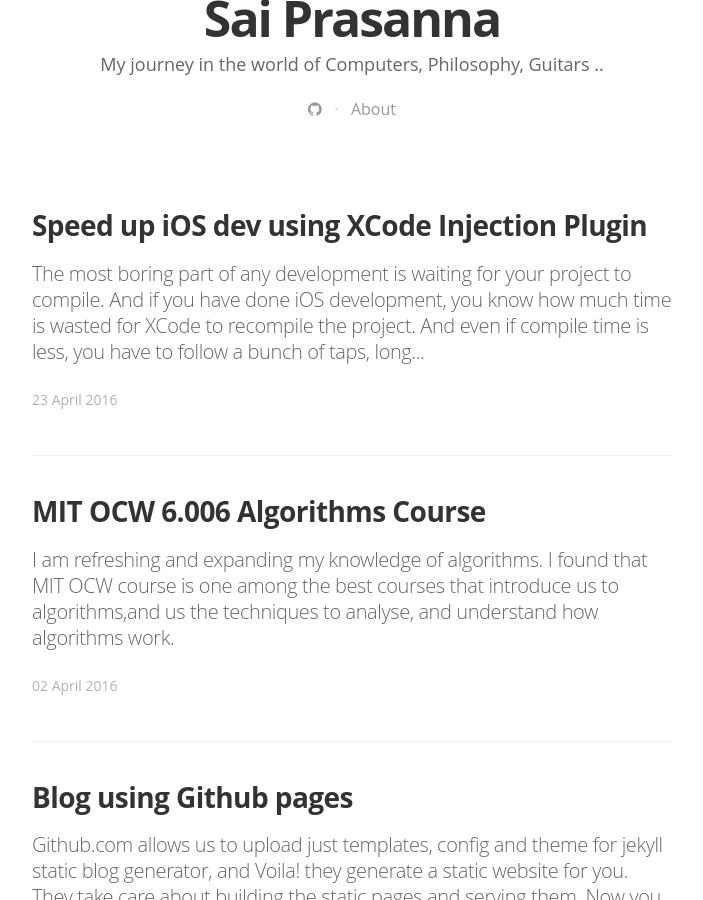
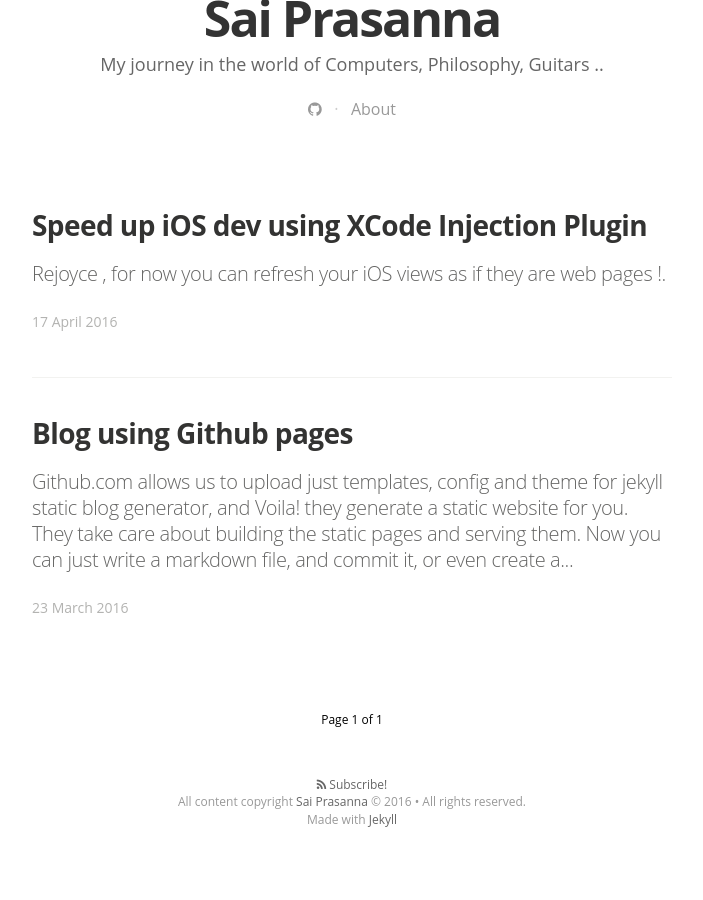
Before and after one commit to sai-prasanna/sai-prasanna.github.io, a Jekyll site: the page built from index.html, in a window 1280 px wide and 900 px high, scrolled down 541 px. Shown: the whole window, without its empty margins (288-991 px from the left). Built offline with Jekyll 4.4.1, drawn with Linux system fonts in a browser that asks for light colours; nearby versions of some CDN libraries; some web fonts are replaced; the list of posts is cut into pages by our own code; after the commit the page ends 1417 px from its top, so only the background shows below that.

Commit message:
Update Jekyll to latest, modify ios post

```diff
--- a/_posts/2016-04-02-MIT-OCW-Algorithms.md
+++ /dev/null
@@ -1,28 +0,0 @@
----
-layout: post
-title:  MIT OCW 6.006 Algorithms Course
-date:   2016-04-02
-categories: computer-science
-tags:  algorithms
----
-I am refreshing and expanding my knowledge of algorithms.
-I found that MIT OCW course is one among the best courses that
-introduce us to algorithms,and  us the techniques  to analyse, and
-understand how algorithms work.
-
-[MIT OCW 6.006 Introduction to Algorithms Fall 2011](http://ocw.mit.edu/courses/electrical-engineering-and-computer-science/6-006-introduction-to-algorithms-fall-2011/)
-course is packed with awesome content. The open course ware website contains  video recording of the MIT course conducted at MIT and all the accompanying
-notes, assignments, test content. It does not contain interactive content like udacity courses, but the content is in different
-level.You need to know python to do this course's assignments. If you know how to code in any language , you can pick up basics of python in a day or two as it has simple syntax.
-
-Prof. Erik Demaine ,Prof. Srinivas Devadas do a great job introducing concepts of algorithms and its analysis in the
-main lectures. Victor Costan does exemplary job in recitation videos in explaining the concepts introduced by Erik and Srini
-in easily understandable way. So don't miss out on recitation if you plan to look into this course
-
-The assignments are one of the fun parts of the whole course. They allow you to see how efficient algorithms can really make a difference in running time of your code. These guys have done a awesome job in designing each assignment in such a way that you can visualise the impact of algorithms. For example in assignment 3 where you are supposed to write code to detect crossings among wires, they have designed the assignment in such a way that you can see the result of your code running in the browser.
-
-So on the whole if you are self taught programmer, or even a computer science student like me wishing to expand and refresh you old under grad material, check this out.
-
-The course videos are also available in youtube as playlist. Checkout the first video.
-
-<iframe width="560" height="315" src="https://www.youtube.com/embed/HtSuA80QTyo?list=PLUl4u3cNGP61Oq3tWYp6V_F-5jb5L2iHb" frameborder="0" allowfullscreen></iframe>
--- a/_posts/2016-04-17-speed-up-ios-development.md
+++ b/_posts/2016-04-17-speed-up-ios-development.md
@@ -1,24 +1,26 @@
 ---
 layout: post
 title:  Speed up iOS dev using XCode Injection Plugin
-date:   2016-04-23 23:55:00
+date:   2016-04-17 23:55:00
 categories: ios
 tags:  mobile ios-development
 ---
 
+Rejoyce , for now you can refresh your iOS views as if they are web pages !.
+
+[Injection for XCode](http://injectionforxcode.com/).
+
+<iframe src="https://player.vimeo.com/video/50137444" width="640" height="366" frameborder="0" webkitallowfullscreen mozallowfullscreen allowfullscreen></iframe>
+
 The most boring part of any development is waiting for your project to compile.
 And if you have done iOS development, you know how much time is wasted for XCode to recompile
 the project. And even if compile time is less, you have to follow a bunch of taps, long presses
-etc to get to the desired app state before even testing your changes.
-
-If you have tried react native you would have gone green with envy for the developers using it,
-because of auto refreshing (hot reloading) of code as it is saved in the editor. Now you can enjoy hot reloading and
-refreshing in ordinary swift/obj c code using [Injection for XCode](http://injectionforxcode.com/).
-
-<iframe src="https://player.vimeo.com/video/50137444" width="640" height="366" frameborder="0" webkitallowfullscreen mozallowfullscreen allowfullscreen></iframe>
+etc to get to the desired app state before even testing your changes. This plugin will reduces
+reduce these steps considerably.
 
 As you change your code , you can inject the new class definition using this XCode plugin.
 It recompiles just changed file, and injects it into the live running app.
+
 The great thing is it works for real device as well as  Simulator.
 
 ###Set up
```
Also changed, not shown: Gemfile (line endings or trailing spaces), Gemfile.lock.
